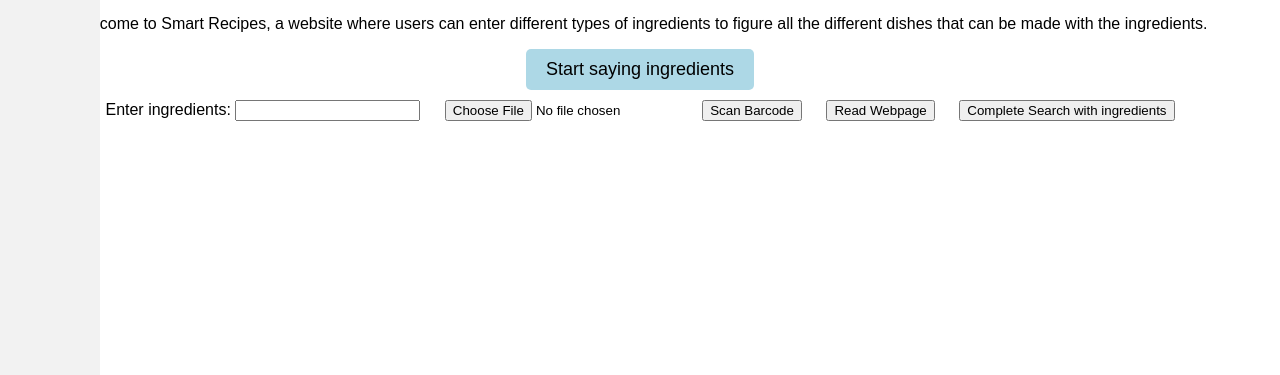
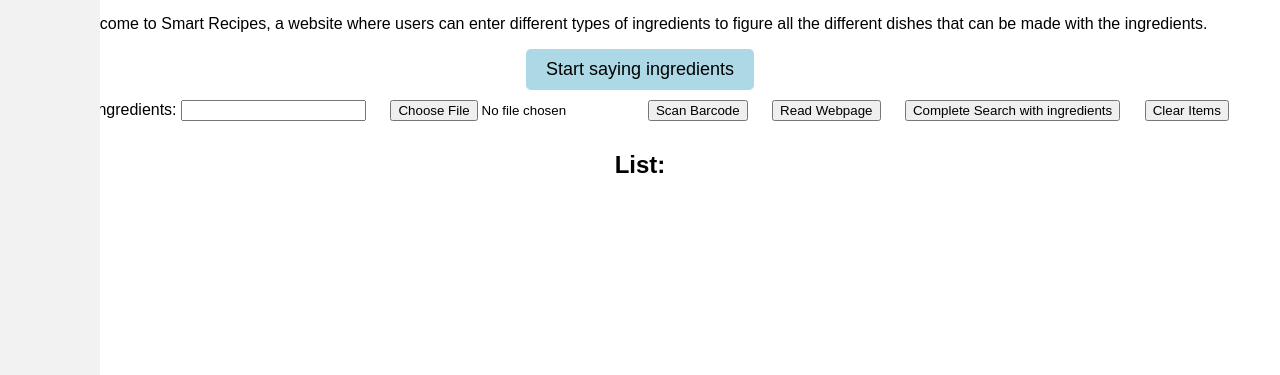
Before and after one commit to 5914-project/MainRepo, a Flask app: page /home/ in a window 1280 px wide. Shown: the part 425-800 px from the top of the page. Run offline with Flask 2, Linux system fonts and the light colour scheme.

Commit message:
Added functionality to display current list items

```diff
--- a/app.py
+++ b/app.py
@@ -48,7 +48,7 @@
 
 
 #Input Data Route
-@app.route('/scan-barcode/', methods=['POST'])
+@app.route('/scan-barcode/', methods=['GET', "POST"])
 def scan_barcode():
     image_binary = request.files['image'].read()
 
@@ -57,18 +57,28 @@
     barcode = HM.get_keyword(barcode)
 
     items.addItem(barcode)
+    newItems = items.returnItems()
+    return newItems
 
-@app.route("/speech/", methods=["GET", "POST"])
+@app.route("/speech/", methods=["GET", 'POST'])
 def speech():
     result = speech_to_text()
     for item in result:
         items.addItem(item)
+    newItems = items.returnItems()
+    return newItems
 
-@app.route('/text/', methods=['POST'])
+@app.route('/text/', methods=['GET', 'POST'])
 def text():
     ingredients = request.json.get('ingredients')
     items.addItem(ingredients)
+    newItems = items.returnItems()
+    return newItems
 
+@app.route('/removeItems/', methods=['POST'])
+def removeItems():
+    items.removeItems()
+    return ""
 
 #Return items route
 @app.route('/searchItems/', methods=['POST'])
@@ -88,6 +98,5 @@
     esResult = es.search(items)
     return render_template('list.html', items=esResult)
 
-
 if __name__ == '__main__':
     app.run(debug=True)
--- a/items.py
+++ b/items.py
@@ -3,5 +3,8 @@
 def addItem(item):
     items.append(item)
 
+def removeItems():
+    items.clear()
+
 def returnItems():
     return items
--- a/templates/home.html
+++ b/templates/home.html
@@ -9,7 +9,7 @@
     <img src="/static/Logo.png" alt="Logo" class="logo">
   </div>
   <div class="sidebar">
-    <a href="/">Logout</a>
+    <a href="/" class = "readable">Logout</a>
     <a href="/home">Home</a>
     <a href="/team">Meet the Team</a>
     <a href="/feedback">User Feedback</a>
@@ -41,13 +41,18 @@
   <form class="form">
     <button type="button" name = 'Search' onclick="displayItems()">Complete Search with ingredients</button>
   </form>
+  <form class="form">
+    <button type="button" name = 'clear' onclick="clearItems()">Clear Items</button>
+  </form>
+  <h2>List:</h2>
+  <ul id = "items"></ul>
   <script>
     function displayItems() {
       fetch("/searchItems", {
         method: "POST",
       }).then((response) => {
         window.location.href = response.url;
-        });
+      });
     }
 
     function sendImageToBarcodeScanner() {
@@ -60,17 +65,50 @@
       fetch("/scan-barcode", {
         method: "POST",
         body: formData
+      }).then((response) => {
+        return response.json(); // Parse response as JSON data
+      }).then((items) => {
+        var itemsList = document.getElementById("items");
+        itemsList.innerHTML = "";
+        for (let item of items) { // Use for...of loop to iterate over array items
+          var li = document.createElement("li");
+          var text = document.createTextNode(item);
+          li.appendChild(text);
+          itemsList.appendChild(li); // Append new list item to the itemsList
+        }
       })
     }
 
     function sendToSpeech() {
+      event.preventDefault();
       fetch("/speech", {
         method: "POST",
+      }).then((response) => {
+        return response.json(); // Parse response as JSON data
+      }).then((items) => {
+        var itemsList = document.getElementById("items");
+        itemsList.innerHTML = "";
+        for (let item of items) { // Use for...of loop to iterate over array items
+          var li = document.createElement("li");
+          var text = document.createTextNode(item);
+          li.appendChild(text);
+          itemsList.appendChild(li); // Append new list item to the itemsList
+        }
+      })
+    }
+
+    function clearItems() {
+      fetch("/removeItems", {
+        method: "POST",
+      }).then(response => {
+        var itemsList = document.getElementById("items");
+        itemsList.innerHTML = "";
       })
     }
 
     function handleEnterKeyDown(event) {
       if (event.keyCode === 13) { // check if Enter key was pressed
+        event.preventDefault();
         let data = { ingredients: document.getElementById("text-box").value};
         fetch("/text", {
           method: "POST",
@@ -78,8 +116,19 @@
             'Content-Type': 'application/json'
           },
           body: JSON.stringify(data)
+        }).then((response) => {
+          return response.json();
+        }).then((items) => {
+          var itemsList = document.getElementById("items");
+          itemsList.innerHTML = "";
+          for (let item of items) {
+            var li = document.createElement("li");
+            var text = document.createTextNode(item);
+            li.appendChild(text);
+            itemsList.appendChild(li);
+          }
         })
-      }
+     }
     }
 
     function startCarousel() {
```
